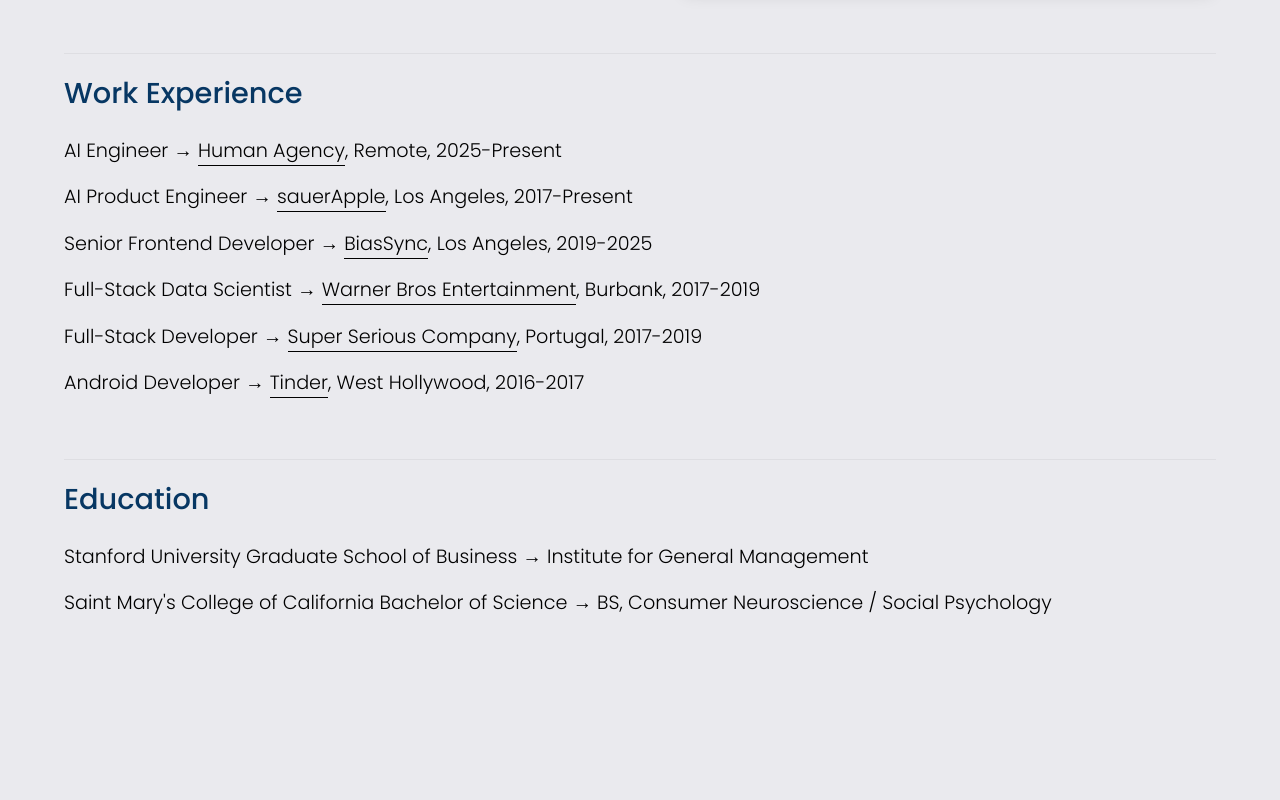
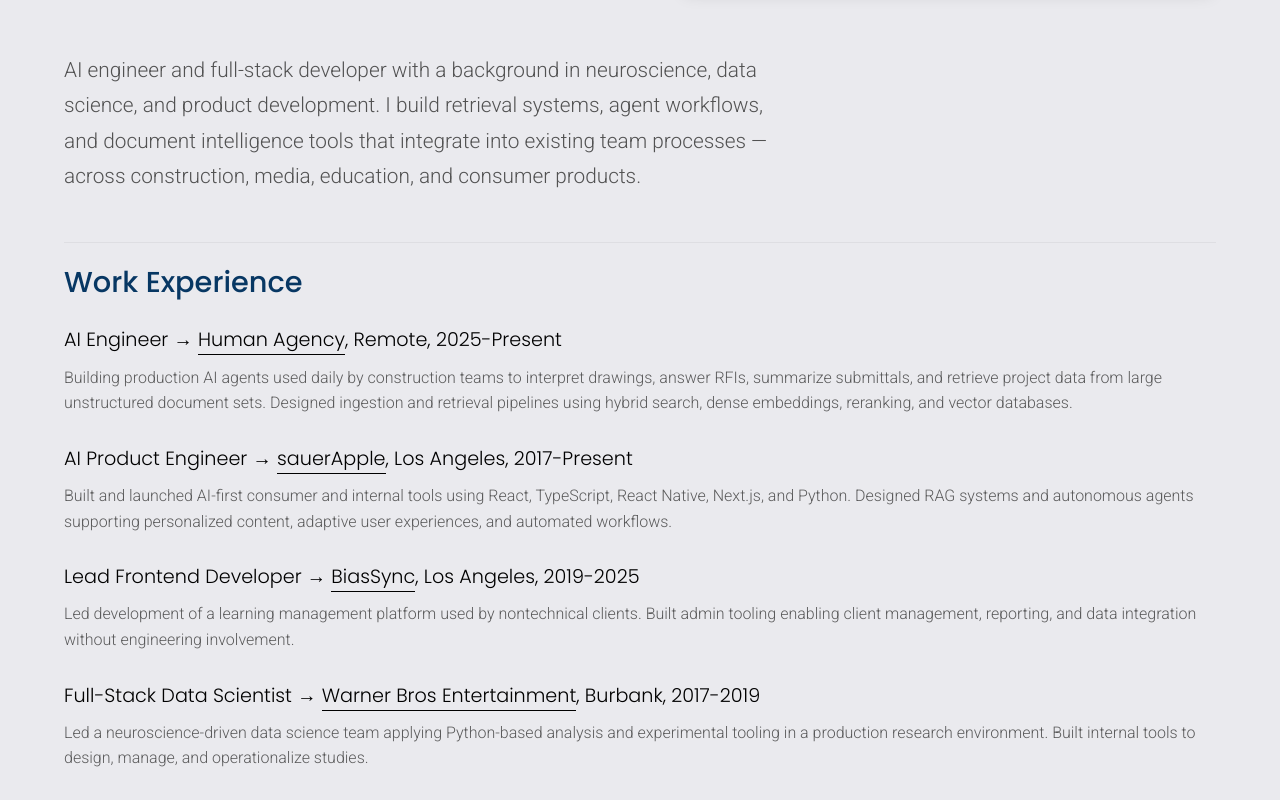
Before and after one commit to andrewjsauer/personal, a Next.js app: page / in a window 1280 px wide. Shown: the part 600-1400 px from the top of the page. Before the commit the page ends 1310 px from the top, so only its background shows below. Built offline with nearby package versions, Linux system fonts and the light colour scheme.

Commit message:
Update portfolio copy with resume content and improved messaging
Rewrite headline and subheading to be more understated. Add bio
paragraph, job descriptions from resume, fix BiasSync title to
Lead Frontend Developer, clean up education formatting, and update
all SEO metadata to match new copy.

```diff
--- a/src/app/layout.tsx
+++ b/src/app/layout.tsx
@@ -17,9 +17,9 @@
 });
 
 export const metadata: Metadata = {
-  title: "Andrew Sauer | AI-Driven Full-Stack Developer",
+  title: "Andrew Sauer | AI Engineer & Full-Stack Developer",
   description:
-    "Explore the portfolio of Andrew Sauer, an AI-driven full-stack developer specializing in React, Next.js, and advanced language models (RAG apps, AI agents). Discover my work, skills, and projects.",
+    "Andrew Sauer builds production AI systems — retrieval pipelines, autonomous agents, and full-stack apps — across construction, media, education, and consumer products.",
   keywords: [
     "Andrew Sauer",
     "Full-Stack Developer",
@@ -33,9 +33,9 @@
   authors: [{ name: "Andrew Sauer" }],
   creator: "Andrew Sauer",
   openGraph: {
-    title: "Andrew Sauer | AI-Driven Full-Stack Developer",
+    title: "Andrew Sauer | AI Engineer & Full-Stack Developer",
     description:
-      "Explore the portfolio of Andrew Sauer, an AI-driven full-stack developer specializing in React, Next.js, and advanced language models (RAG apps, AI agents).",
+      "Andrew Sauer builds production AI systems — retrieval pipelines, autonomous agents, and full-stack apps — across construction, media, education, and consumer products.",
     url: "https://andrewjsauer.com",
     siteName: "Andrew Sauer Portfolio",
     locale: "en_US",
@@ -51,9 +51,9 @@
   },
   twitter: {
     card: "summary_large_image",
-    title: "Andrew Sauer | AI-Driven Full-Stack Developer",
+    title: "Andrew Sauer | AI Engineer & Full-Stack Developer",
     description:
-      "AI-driven full-stack developer specializing in React, Next.js, and advanced language models.",
+      "Andrew Sauer builds production AI systems — retrieval pipelines, autonomous agents, and full-stack apps.",
   },
   robots: {
     index: true,
@@ -93,7 +93,7 @@
     ],
     email: "andrewJohnSauer@gmail.com",
     description:
-      "AI-driven full-stack developer specializing in React, Next.js, and advanced language models (RAG apps, AI agents).",
+      "AI engineer and full-stack developer building production retrieval systems, autonomous agents, and full-stack apps.",
   };
 
   return (
--- a/src/app/page.module.css
+++ b/src/app/page.module.css
@@ -192,13 +192,34 @@
   font-weight: 300;
   line-height: 2em;
   font-family: var(--font-poppins);
-  margin: 0 0 0.5rem 0;
+  margin: 0 0 1.5rem 0;
   padding-left: 0;
   transition: transform 0.3s ease;
 }
 
 .experienceItem:hover {
   transform: translateX(5px);
+}
+
+.experienceDescription {
+  font-size: 1rem;
+  font-weight: 300;
+  line-height: 1.6;
+  font-family: var(--font-roboto);
+  color: var(--color-text);
+  margin: 0.3rem 0 0 0;
+  opacity: 0.85;
+}
+
+.bio {
+  font-size: clamp(1rem, 0.8rem + 0.8vw, 1.3rem);
+  font-weight: 300;
+  line-height: 1.7;
+  font-family: var(--font-roboto);
+  color: var(--color-text);
+  max-width: 720px;
+  margin: 0 0 3rem 0;
+  opacity: 0.9;
 }
 
 .experienceItemLink {
@@ -293,7 +314,15 @@
   .experienceItem {
     font-size: 1rem;
     line-height: 1.6;
-    margin-bottom: 0.5rem;
+    margin-bottom: 1rem;
+  }
+
+  .experienceDescription {
+    font-size: 0.9rem;
+  }
+
+  .bio {
+    margin-bottom: 2rem;
   }
 }
 
--- a/src/app/page.tsx
+++ b/src/app/page.tsx
@@ -47,11 +47,11 @@
         <div className={styles.container}>
           <div className={styles.descriptionContainer}>
             <h2 className={styles.description}>
-              Where AI Engineering Meets Product Thinking
+              AI engineering and product development.
             </h2>
             <p className={styles.subdescription}>
-              I turn models into real products — RAG tools, AI agents, and
-              scalable apps that ship.
+              Retrieval systems, autonomous agents, and full-stack apps —
+              from prototype to production.
             </p>
             <div className={styles.emailContainer}>
               <a
@@ -77,6 +77,14 @@
           </div>
         </div>
 
+        <p className={styles.bio}>
+          AI engineer and full-stack developer with a background in
+          neuroscience, data science, and product development. I build
+          retrieval systems, agent workflows, and document intelligence tools
+          that integrate into existing team processes — across construction,
+          media, education, and consumer products.
+        </p>
+
         <section
           className={styles.experienceContainer}
           aria-labelledby="work-experience"
@@ -96,6 +104,13 @@
                 Human Agency
               </a>
               , Remote, 2025-Present
+              <p className={styles.experienceDescription}>
+                Building production AI agents used daily by construction teams
+                to interpret drawings, answer RFIs, summarize submittals, and
+                retrieve project data from large unstructured document sets.
+                Designed ingestion and retrieval pipelines using hybrid search,
+                dense embeddings, reranking, and vector databases.
+              </p>
             </li>
             <li className={styles.experienceItem}>
               AI Product Engineer →{" "}
@@ -108,9 +123,15 @@
                 sauerApple
               </a>
               , Los Angeles, 2017-Present
+              <p className={styles.experienceDescription}>
+                Built and launched AI-first consumer and internal tools using
+                React, TypeScript, React Native, Next.js, and Python. Designed
+                RAG systems and autonomous agents supporting personalized
+                content, adaptive user experiences, and automated workflows.
+              </p>
             </li>
             <li className={styles.experienceItem}>
-              Senior Frontend Developer →{" "}
+              Lead Frontend Developer →{" "}
               <a
                 className={styles.experienceItemLink}
                 href="https://biassync.com/"
@@ -120,6 +141,12 @@
                 BiasSync
               </a>
               , Los Angeles, 2019-2025
+              <p className={styles.experienceDescription}>
+                Led development of a learning management platform used by
+                nontechnical clients. Built admin tooling enabling client
+                management, reporting, and data integration without engineering
+                involvement.
+              </p>
             </li>
             <li className={styles.experienceItem}>
               Full-Stack Data Scientist →{" "}
@@ -132,6 +159,12 @@
                 Warner Bros Entertainment
               </a>
               , Burbank, 2017-2019
+              <p className={styles.experienceDescription}>
+                Led a neuroscience-driven data science team applying
+                Python-based analysis and experimental tooling in a production
+                research environment. Built internal tools to design, manage,
+                and operationalize studies.
+              </p>
             </li>
             <li className={styles.experienceItem}>
               Full-Stack Developer →{" "}
@@ -169,12 +202,12 @@
           </h2>
           <ul className={styles.experienceList}>
             <li className={styles.experienceItem}>
-              Stanford University Graduate School of Business → Institute for
-              General Management
+              Stanford Graduate School of Business — Institute for General
+              Management
             </li>
             <li className={styles.experienceItem}>
-              Saint Mary&apos;s College of California Bachelor of Science → BS,
-              Consumer Neuroscience / Social Psychology
+              Saint Mary&apos;s College of California — BS, Consumer
+              Neuroscience &amp; Social Psychology
             </li>
           </ul>
         </section>
```
